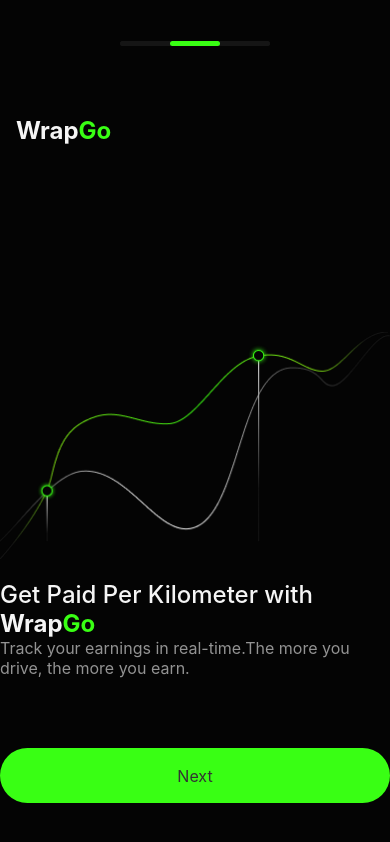
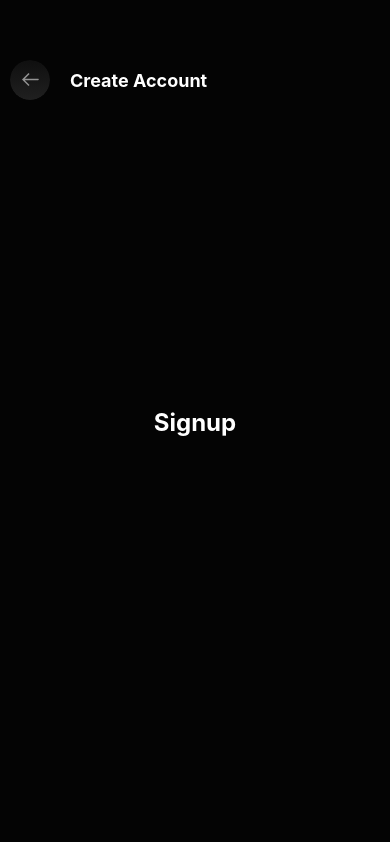
Before and after one commit to mr2726/new_wrapgo_app, a React Native app: screen / in a window 390 px wide. Built offline with nearby package versions, Linux system fonts and the light colour scheme.

Commit message:
Added TopControll Component and created Signup and Signin pages (Not Finished)

```diff
--- a/src/Pages/Content.js
+++ b/src/Pages/Content.js
@@ -3,13 +3,15 @@ import React from 'react';
 
 // Pages Content Page
 import OnboardingContent from './Onboarding/OnboardingContent';
+import SignupAndSigninContent from './SignupAndSignin/SignupAndSigninContent';
 // ------------------------------------------------------------------------
 
 export default function Content() {
-
+    const [page, setPage] = React.useState("signupandsignin");
     return (
         <View style={styles.screen}>
-            <OnboardingContent />
+            {page === "onboarding" && <OnboardingContent setPage={setPage} />}
+            {page === "signupandsignin" && <SignupAndSigninContent setPage={setPage} />}
         </View>
     );
 }
--- a/src/Pages/Onboarding/OnboardingContent.js
+++ b/src/Pages/Onboarding/OnboardingContent.js
@@ -9,15 +9,21 @@ import Page1 from './Page1';
 import Page2 from './Page2';
 import Page3 from './Page3';
 // ------------------------------------------------------------------------
-const OnboardingContent = () => {
-    const [slidePage, setSlidePage] = React.useState(1);
+const OnboardingContent = ({ setPage }) => {
+    const [slidePage, setSlidePage] = React.useState(0);
+    const buttonHandler = () => {
+        if (slidePage === 2) {
+            setPage("signupandsignin");
+        }
+        setSlidePage((prev) => (prev + 1) % 3);
+    }
     return (
         <View style={styles.screen}>
             <TopSlide slidePage={slidePage} />
             {slidePage === 0 && <Page1 />}
             {slidePage === 1 && <Page2 />}
             {slidePage === 2 && <Page3 />}
-            <Button_ title={slidePage === 2 ? "Done" : "Next"} onPress={() => setSlidePage((prev) => (prev + 1) % 3)} dispable={false} />
+            <Button_ title={slidePage === 2 ? "Done" : "Next"} onPress={() => buttonHandler()} dispable={false} />
         </View>
     );
 }
--- /dev/null
+++ b/src/Pages/SignupAndSignin/Signin.js
@@ -0,0 +1,18 @@
+import {View, Text, StyleSheet} from 'react-native';
+import React from 'react';
+
+export default function Signin() {
+    return (
+        <View style={styles.screen}>
+            <Text>Signin</Text>
+        </View>
+    );
+}
+
+const styles = StyleSheet.create({
+    screen: {
+        flex: 1,
+        justifyContent: 'center',
+        alignItems: 'center',
+    },
+});
--- /dev/null
+++ b/src/Pages/SignupAndSignin/Signup.js
@@ -0,0 +1,26 @@
+import {View, Text, StyleSheet} from 'react-native';
+import React from 'react';
+
+import {TopControl} from '../../components/ui/topControl';
+
+export default function Signup({setLocalPage}) {
+    return (
+        <View style={styles.screen}>
+            <TopControl setLocalPage={setLocalPage} />
+            <Text style={styles.text}>Signup</Text>
+        </View>
+    );
+}
+
+const styles = StyleSheet.create({
+    screen: {
+        flex: 1,
+        justifyContent: 'center',
+        alignItems: 'center',
+    },
+    text: {
+        color: '#fff',
+        fontSize: 24,
+        fontWeight: 'bold',
+    },
+});
--- /dev/null
+++ b/src/Pages/SignupAndSignin/SignupAndSigninContent.js
@@ -0,0 +1,25 @@
+import {View, StyleSheet} from 'react-native';
+import React from 'react';
+
+// Pages Content Page
+import Signup from './Signup';
+import Signin from './Signin';
+// ----------------------------
+
+export default function SignupAndSigninContent({setPage}) {
+    const [localPage, setLocalPage] = React.useState("signup");
+    return (
+        <View style={styles.screen}>
+            {localPage === "signup" && <Signup setLocalPage={setLocalPage} />}
+            {localPage === "signin" && <Signin setLocalPage={setLocalPage} />}
+        </View>
+    );
+}
+
+const styles = StyleSheet.create({
+    screen: {
+        flex: 1,
+        backgroundColor: '#040404',
+        marginVertical: 25,
+    },
+});
--- /dev/null
+++ b/src/components/ui/topControl.jsx
@@ -0,0 +1,48 @@
+import {Text, View, Image, Pressable, StyleSheet} from 'react-native';
+import React from 'react';
+import {LinearGradient} from 'expo-linear-gradient';
+
+export function TopControl({setLocalPage}) {
+    return (
+        <View style={styles.screen}>
+            <Pressable style={styles.pressable} onPress={() => setLocalPage("signin")}>
+                <LinearGradient
+                    colors={['#0F0F0F', '#202020']}
+                    start={{x: 0.5, y: 0}}
+                    end={{x: 0.5, y: 1}}
+                    style={styles.gradient}
+                >
+                    <Image source={require('./imgs/ArrowLeft.png')}/>
+                </LinearGradient>
+            </Pressable>
+            <Text style={styles.text}>Create Account</Text>
+        </View>
+    );
+}
+
+const styles = StyleSheet.create({
+    screen: {
+        flexDirection: 'row',
+        alignItems: 'center',
+        position: 'absolute',
+        top: 10,
+        left: 10,
+    },
+    text: {
+        color: '#fff',
+        fontSize: 18,
+        fontWeight: 'bold',
+        marginLeft: 20,
+    },
+    pressable: {
+        borderRadius: 100,
+        overflow: 'hidden',
+    },
+    gradient: {
+        width: 40,
+        height: 40,
+        borderRadius: 100,
+        justifyContent: 'center',
+        alignItems: 'center',
+    },
+});
```
Also changed, not shown: src/components/ui/imgs/ArrowLeft.png (added), 1 other file (tests, documents, lock files or other folders).
